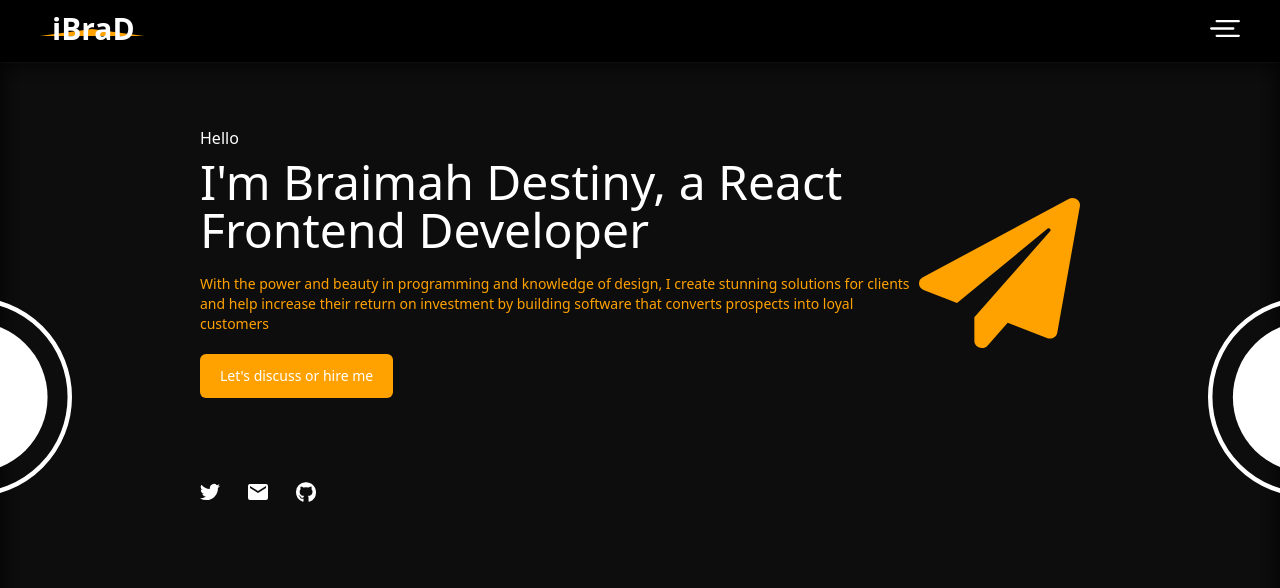
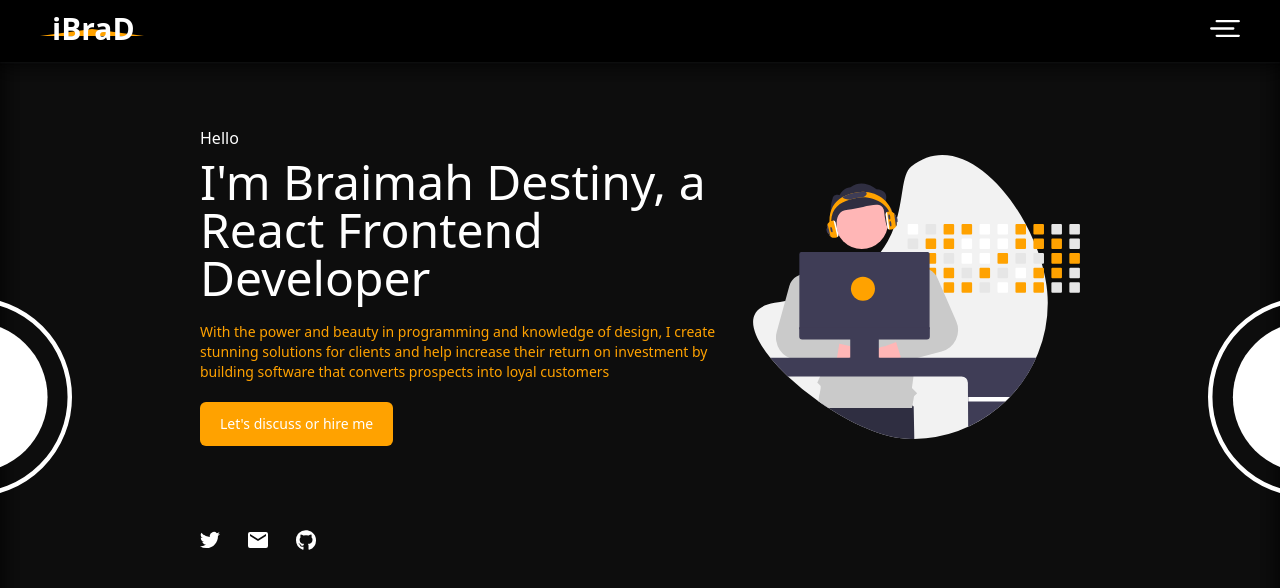
Before and after one commit to MickelsonKlaus/portfolio-redesign, a Next.js app: page / in a window 1280 px wide. Shown: the top 588 px of the page. Built offline with nearby package versions, Linux system fonts and the light colour scheme.

Commit message:
new update

```diff
--- a/assets/svg/index.js
+++ b/assets/svg/index.js
@@ -11,3 +11,4 @@ export { default as close } from "./close.svg"
 export { default as leftArrow } from "./left-arrow.svg"
 export { default as squares } from "./squares.svg"
 export { default as check } from "./check.svg"
+export { default as developer } from "./developer.svg"
--- a/pages/index.js
+++ b/pages/index.js
@@ -1,6 +1,6 @@
 import Image from "next/image"
 import Link from "next/link"
-import { kite } from "../assets/svg"
+import { developer } from "../assets/svg"
 import { motion } from "framer-motion"
 import { NextSeo } from "next-seo";
 
@@ -47,7 +47,7 @@ export default function Home() {
         <motion.div initial={{ x: 10, y: 40, opacity: 0 }} animate={{
           x: 0, y: 0, opacity: 1
         }} transition={{ ease: [0.17, 0.67, 0.83, 0.67] }}>
-          <Image src={kite} alt="kite" height={300} />
+          <Image src={developer} alt="developer" />
         </motion.div>
       </div></>
   )
```
Also changed, not shown: assets/svg/developer.svg (added).
